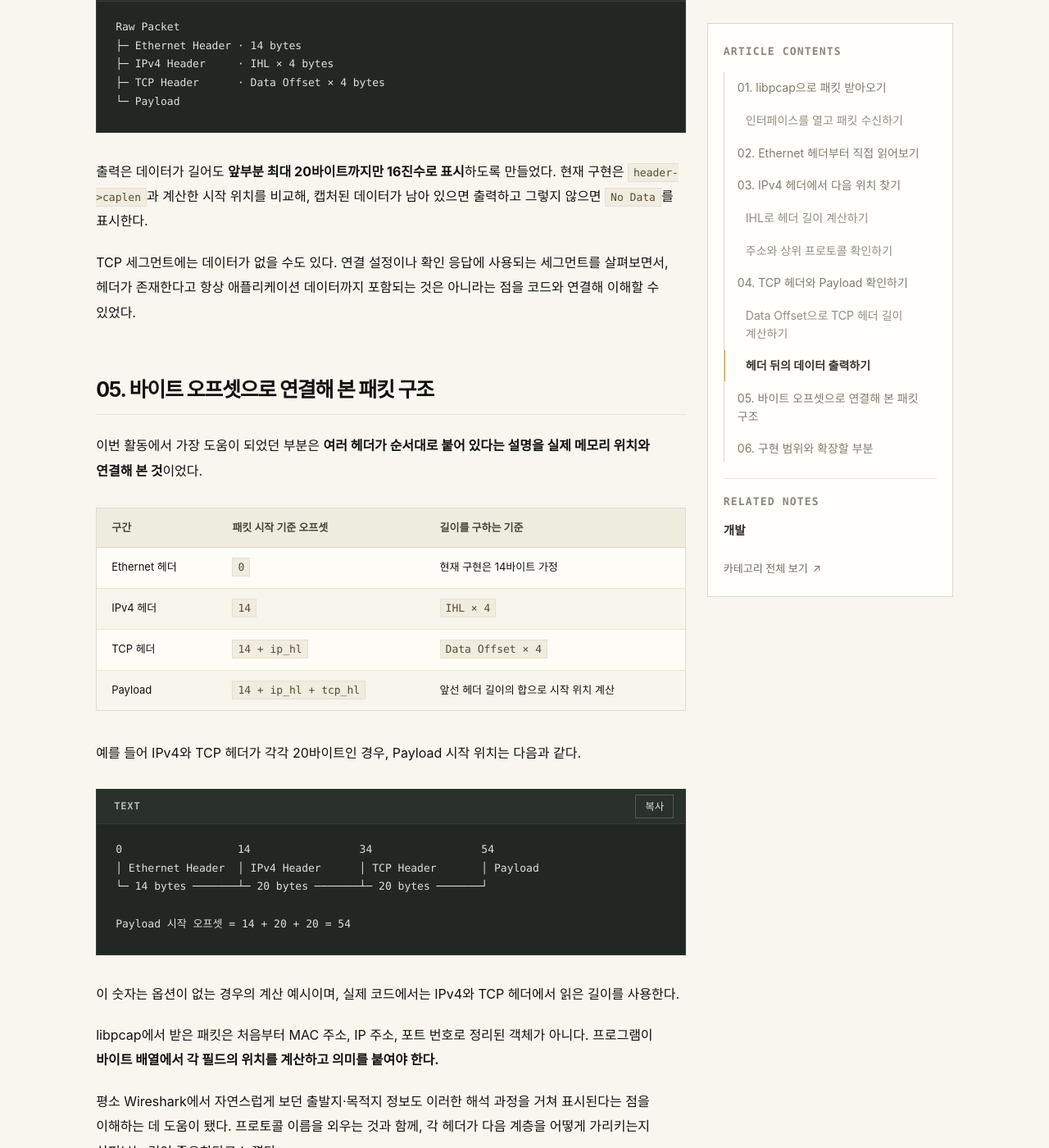
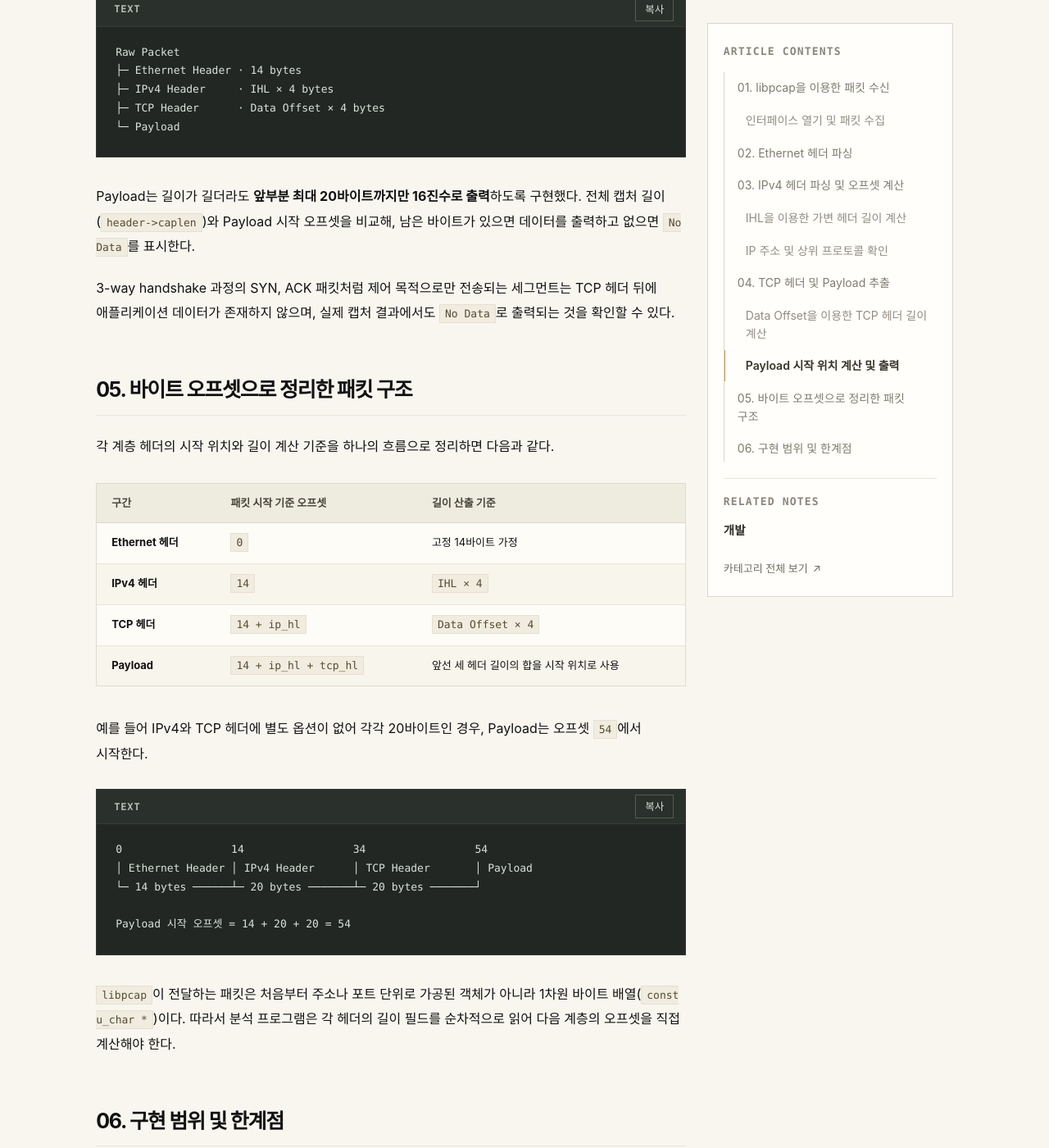
Before and after one commit to cprtmchzh/cprtmchzh.github.io, a Jekyll site: the page built from _posts/2026-11-12-packet-capture-tool.md, in a window 1280 px wide and 1400 px high, scrolled down 5574 px. Shown: the whole window at 82% size. Built offline with Jekyll 4.4.1, drawn with Linux system fonts in a browser that asks for light colours; some web fonts are replaced; some of the changed text lies outside the part shown.

Commit message:
Refine description and improve clarity in packet capture tool
Updated the description to clarify the analysis of packet structure and parsing process. Adjusted various sections for improved clarity and accuracy in explaining the packet capture program.

````diff
--- a/_posts/2026-11-12-packet-capture-tool.md
+++ b/_posts/2026-11-12-packet-capture-tool.md
@@ -3,60 +3,60 @@ title: "C와 libpcap으로 패킷 캡처 프로그램 만들기"
 date: 2026-11-12 00:00:00 +0900
 category_slug: development
 thumbnail: ""
-description: "C와 libpcap으로 실시간 패킷 캡처 프로그램을 구현했다. raw packet에서 Ethernet·IPv4·TCP 헤더와 Payload의 위치를 계산하며 패킷 구조를 이해한 기록."
+description: "C와 libpcap으로 실시간 패킷 캡처 프로그램을 구현했다. raw packet에서 Ethernet·IPv4·TCP 헤더와 Payload의 위치를 계산하며 패킷 구조를 분석한 기록."
 tags: ["C", "libpcap", "Network", "Packet Capture", "TCP/IP"]
 sample: false
 ---
 
-네트워크를 공부하면서 Wireshark로 패킷을 확인하는 일은 자주 있었지만, 실제 프로그램에서는 **패킷을 어떻게 받아오고 각 헤더를 어떻게 구분하는지** 궁금했다.
+Wireshark 같은 분석 도구가 네트워크 인터페이스에서 패킷을 어떻게 수신하고 각 계층의 헤더를 어떻게 구분하는지 확인하기 위해, C와 `libpcap`을 이용해 패킷 캡처 프로그램을 직접 구현했다.
 
-그래서 C와 `libpcap`을 이용해 간단한 패킷 캡처 프로그램을 직접 만들어 보았다. 이번 활동의 목표는 **raw packet을 직접 읽으면서 Ethernet → IPv4 → TCP → Payload로 이어지는 구조를 이해하는 것**이었다.
+이번 구현의 목표는 **수신한 raw packet의 바이트 스트림을 직접 파싱하며 Ethernet → IPv4 → TCP → Payload로 이어지는 계층 구조와 오프셋 계산 방식을 확인하는 것**이다.
 
 | 항목 | 내용 |
 | :--- | :--- |
 | **사용 언어·라이브러리** | C · `libpcap` |
 | **입력** | 패킷을 수집할 네트워크 인터페이스 |
 | **분석 대상** | Ethernet → IPv4 → TCP |
-| **출력** | 출발지·목적지 MAC, IP, 포트와 헤더 이후 데이터 최대 20바이트 |
+| **출력** | 출발지·목적지 MAC, IP, 포트 및 헤더 이후 데이터 최대 20바이트 |
 | **GitHub** | [cprtmchzh/packet-capture-tool](https://github.com/cprtmchzh/packet-capture-tool) |
 
 ---
 
-## 01. libpcap으로 패킷 받아오기
+## 01. libpcap을 이용한 패킷 수신
 
-### 인터페이스를 열고 패킷 수신하기
+### 인터페이스 열기 및 패킷 수집
 
-프로그램을 실행할 때 패킷을 수집할 네트워크 인터페이스를 인자로 입력받도록 했다.
+프로그램 실행 시 패킷을 수집할 네트워크 인터페이스 이름을 인자로 입력받는다.
 
 ```text
 pcap-test <interface>
 ```
 
-프로그램에서는 `pcap_open_live()`로 해당 인터페이스를 열고, `pcap_next_ex()`를 반복 호출하면서 패킷을 하나씩 받아온다.
+내부적으로는 `pcap_open_live()`를 호출해 해당 인터페이스의 캡처 핸들을 열고, 반복문에서 `pcap_next_ex()`를 호출해 패킷을 순차적으로 읽어온다.
 
 ```text
 네트워크 인터페이스
         ↓
 libpcap으로 패킷 수신
         ↓
-Raw Packet과 캡처 메타데이터
+Raw Packet 및 캡처 메타데이터 확보
         ↓
-헤더 위치 계산 및 정보 출력
+헤더 오프셋 계산 및 필드 정보 출력
 ```
 
 | 함수 | 코드에서의 역할 |
 | :--- | :--- |
 | `pcap_open_live()` | 지정한 인터페이스의 실시간 캡처 핸들 생성 |
-| `pcap_next_ex()` | 다음 패킷의 메타데이터와 바이트 데이터 수신 |
-| `pcap_close()` | 캡처 핸들 정리 |
+| `pcap_next_ex()` | 다음 패킷의 메타데이터와 바이트 배열 수신 |
+| `pcap_close()` | 캡처 핸들 해제 |
 
-반복문에서는 타임아웃이면 다음 패킷을 기다리고, 오류나 캡처 종료가 반환되면 루프를 빠져나오도록 했다.
+반복문에서는 읽기 타임아웃이 발생하면 다음 패킷을 대기하고, 오류나 캡처 종료 상태가 반환되면 루프를 종료하도록 구성했다.
 
-처음에는 패킷 캡처 자체가 복잡할 것이라고 생각했다. 하지만 인터페이스에서 패킷을 가져오는 부분은 libpcap이 처리해 주었고, 실제로 고민할 부분은 **받아온 바이트 데이터를 어떻게 해석할 것인가**였다.
+인터페이스에서 패킷을 수집하는 과정 자체는 `libpcap`이 처리하므로, 실제 구현의 핵심은 **수신한 바이트 배열을 각 프로토콜 규격에 맞게 해석하는 것**이다.
 
-## 02. Ethernet 헤더부터 직접 읽어보기
+## 02. Ethernet 헤더 파싱
 
-이번 프로그램은 **VLAN 태그가 없는 14바이트 Ethernet 헤더**를 전제로 패킷을 읽는다. 패킷 시작 부분을 직접 정의한 Ethernet 헤더 구조체로 해석하고, 출발지·목적지 MAC과 EtherType을 확인했다.
+본 프로그램은 **VLAN 태그가 없는 14바이트 표준 Ethernet 헤더**를 전제로 패킷을 해석한다. 패킷의 시작 주소를 Ethernet 헤더 구조체 포인터로 캐스팅해 출발지·목적지 MAC 주소와 EtherType 필드를 읽는다.
 
 ```text
 Ethernet Header · 14 bytes
@@ -65,13 +65,13 @@ Ethernet Header · 14 bytes
 └─ EtherType       · 2 bytes
 ```
 
-| 필드 | 시작 위치 | 길이 | 용도 |
+| 필드 | 시작 오프셋 | 길이 | 용도 |
 | :--- | ---: | ---: | :--- |
 | Destination MAC | 0 | 6바이트 | 목적지 MAC 주소 |
 | Source MAC | 6 | 6바이트 | 출발지 MAC 주소 |
-| EtherType | 12 | 2바이트 | 다음 계층의 프로토콜 구분 |
+| EtherType | 12 | 2바이트 | 상위 계층 프로토콜 식별 |
 
-위치는 패킷 시작을 기준으로 한 바이트 오프셋이다. 코드에서는 EtherType의 두 바이트를 조합하고, 값이 `0x0800`인 **IPv4 패킷만 다음 단계로 넘겼다.**
+오프셋은 패킷 시작 위치를 기준으로 한 바이트 단위다. 코드에서는 EtherType의 두 바이트를 빅 엔디안(Big-endian) 기준으로 조합한 뒤, 값이 `0x0800`(IPv4)인 패킷만 다음 단계로 전달한다.
 
 ```c
 uint16_t ether_type = eth->ether_type[0] << 8 | eth->ether_type[1];
@@ -80,67 +80,65 @@ if (ether_type != 0x0800)
     return;
 ```
 
-이 과정에서 Wireshark의 `Ethernet II` 정보도 결국 패킷 앞부분의 바이트를 정해진 구조에 맞춰 읽고 해석한 결과라는 것을 확인할 수 있었다.
+> **캡처 형식의 전제:** `libpcap`이 반환하는 링크 계층 헤더 형식은 네트워크 인터페이스 종류에 따라 달라질 수 있다. 현재 코드는 Ethernet(`DLT_EN10MB`) 환경을 가정하며, 다른 링크 계층 형식까지 지원하려면 `pcap_datalink()`로 데이터링크 타입을 먼저 확인해야 한다. ([libpcap 공식 문서](https://www.tcpdump.org/manpages/pcap_datalink.3pcap.html))
 
-> **캡처 형식의 전제:** libpcap이 반환하는 데이터의 링크 계층 형식은 인터페이스에 따라 달라질 수 있다. 현재 코드는 Ethernet을 가정하며, 다른 캡처 형식까지 처리하려면 `pcap_datalink()`로 형식을 확인하는 과정이 필요하다. [libpcap 공식 문서](https://www.tcpdump.org/manpages/pcap_datalink.3pcap.html)
+## 03. IPv4 헤더 파싱 및 오프셋 계산
 
-## 03. IPv4 헤더에서 다음 위치 찾기
+### IHL을 이용한 가변 헤더 길이 계산
 
-### IHL로 헤더 길이 계산하기
-
-이 프로그램에서 IPv4 헤더는 Ethernet 헤더 14바이트 뒤에서 시작한다.
+IPv4 헤더는 Ethernet 헤더(14바이트) 바로 뒤에서 시작한다.
 
 ```c
 const uint8_t *ip = packet + ETH_HDR_LEN;
 uint8_t ip_hl = (ip[0] & 0x0F) * 4;
 ```
 
-여기서 신경 써야 했던 부분은 **IPv4 헤더 길이가 항상 20바이트로 고정되어 있지는 않다는 것**이었다.
+여기서 주의할 점은 **IPv4 헤더 길이가 항상 20바이트로 고정되어 있지 않다는 것**이다.
 
-첫 번째 바이트의 하위 4비트인 **IHL(Internet Header Length)**은 헤더 길이를 32비트, 즉 4바이트 단위로 나타낸다. 따라서 하위 4비트를 읽은 뒤 `4`를 곱하면 바이트 단위의 헤더 길이를 구할 수 있다. [RFC 791](https://www.rfc-editor.org/rfc/rfc791)
+IPv4 헤더의 첫 번째 바이트 하위 4비트인 **IHL(Internet Header Length)**은 헤더 길이를 32비트(4바이트) 워드 단위로 나타낸다. 따라서 하위 4비트 값을 마스킹해 추출한 뒤 `4`를 곱해야 실제 바이트 단위 길이를 얻을 수 있다. ([RFC 791](https://www.rfc-editor.org/rfc/rfc791))
 
-| IHL 값 | 계산 | IPv4 헤더 길이 |
+| IHL 값 | 계산식 | IPv4 헤더 길이 |
 | ---: | :--- | ---: |
-| `5` | `5 × 4` | 20바이트 |
-| `6` | `6 × 4` | 24바이트 |
+| `5` | `5 × 4` | 20바이트 (기본) |
+| `6` | `6 × 4` | 24바이트 (옵션 포함) |
 
-위 표는 길이 계산 예시다. 단순히 IPv4 헤더를 항상 20바이트로 취급하면, 옵션이 포함된 패킷에서 다음 헤더의 위치를 잘못 계산할 수 있다.
+IPv4 헤더 길이를 20바이트 상수로 고정해 처리하면, IP 옵션이 포함된 패킷을 만났을 때 상위 계층(TCP) 헤더의 시작 위치를 잘못 참조하게 된다.
 
-### 주소와 상위 프로토콜 확인하기
+### IP 주소 및 상위 프로토콜 확인
 
-IPv4 헤더에서는 다음 정보를 읽었다.
+IPv4 헤더에서 추출한 주요 필드는 다음과 같다.
 
-| 필드 | IPv4 헤더 내 위치 | 처리 |
+| 필드 | IPv4 헤더 내 오프셋 | 처리 내용 |
 | :--- | :--- | :--- |
-| Protocol | 바이트 오프셋 `9` | 값이 `6`인 TCP만 다음 단계로 전달 |
+| Protocol | 바이트 오프셋 `9` | 값이 `6`(TCP)인 패킷만 다음 단계로 전달 |
 | Source IP | 바이트 오프셋 `12~15` | 출발지 IPv4 주소 출력 |
 | Destination IP | 바이트 오프셋 `16~19` | 목적지 IPv4 주소 출력 |
 
-직접 위치를 계산해 보면서 헤더 내부에 길이와 프로토콜 정보가 존재하는 이유를 더 명확하게 이해할 수 있었다. **현재 계층의 헤더가 다음 계층의 위치와 종류를 알려주는 구조**였다.
+각 계층의 헤더는 이처럼 **자신의 전체 길이와 다음 계층의 프로토콜 종류를 명시**하여, 파서가 연속된 바이트 스트림에서 다음 헤더를 찾아갈 수 있도록 설계되어 있다.
 
-## 04. TCP 헤더와 Payload 확인하기
+## 04. TCP 헤더 및 Payload 추출
 
-### Data Offset으로 TCP 헤더 길이 계산하기
+### Data Offset을 이용한 TCP 헤더 길이 계산
 
-IPv4의 Protocol 값이 `6`이면 TCP 분석 단계로 넘어간다. TCP 헤더의 시작 위치는 다음과 같이 구했다.
+IPv4의 Protocol 필드 값이 `6`이면 TCP 헤더 파싱으로 넘어간다. TCP 헤더의 시작 위치는 패킷 시작 주소에 Ethernet 헤더 길이와 앞서 계산한 IPv4 헤더 길이를 더해 구한다.
 
 ```text
-TCP 헤더 시작 위치 = 패킷 시작 + 14 + IPv4 헤더 길이
+TCP 헤더 시작 위치 = 패킷 시작 + 14 + IPv4 헤더 길이(ip_hl)
 ```
 
-TCP도 헤더 길이가 가변적이다. **Data Offset**은 TCP 헤더 길이를 4바이트 단위로 나타내므로, 해당 값을 읽고 `4`를 곱해 실제 길이를 계산한다. [RFC 9293](https://www.rfc-editor.org/rfc/rfc9293)
+TCP 역시 옵션에 따라 헤더 길이가 달라진다. **Data Offset** 필드가 헤더 길이를 4바이트 단위로 나타내므로, 해당 비트를 추출해 `4`를 곱한다. ([RFC 9293](https://www.rfc-editor.org/rfc/rfc9293))
 
-현재 코드의 TCP 구조체에서는 `th_hl` 배열이 TCP 헤더의 바이트 오프셋 `4`부터 시작한다. 따라서 `th_hl[8]`은 TCP 헤더 기준 오프셋 `12`에 해당하며, 그 바이트의 상위 4비트를 읽는다.
+현재 구현된 TCP 구조체에서 `th_hl` 배열은 TCP 헤더의 바이트 오프셋 `4`부터 시작한다. 따라서 `th_hl[8]`이 TCP 헤더 기준 오프셋 `12` 바이트에 해당하며, 이 바이트의 상위 4비트를 시프트 연산으로 추출한다.
 
 ```c
 uint8_t tcp_hl = (tcp->th_hl[8] >> 4) * 4;
 ```
 
-계산한 길이는 다음 데이터의 위치를 찾는 데 사용하고, 화면에는 **Source Port와 Destination Port**를 출력했다.
+TCP 헤더에서는 **Source Port와 Destination Port**를 읽어 출력하고, 계산한 `tcp_hl` 값은 Payload 시작 위치를 찾는 데 사용한다.
 
-### 헤더 뒤의 데이터 출력하기
+### Payload 시작 위치 계산 및 출력
 
-Ethernet·IPv4·TCP 헤더 길이를 모두 더하면 TCP 헤더 바로 다음 위치를 구할 수 있다.
+Ethernet, IPv4, TCP 헤더의 길이를 모두 더하면 TCP Payload의 시작 위치가 된다.
 
 ```c
 const uint8_t *payload = packet + ETH_HDR_LEN + ip_hl + tcp_hl;
@@ -154,64 +152,57 @@ Raw Packet
 └─ Payload
 ```
 
-출력은 데이터가 길어도 **앞부분 최대 20바이트까지만 16진수로 표시**하도록 만들었다. 현재 구현은 `header->caplen`과 계산한 시작 위치를 비교해, 캡처된 데이터가 남아 있으면 출력하고 그렇지 않으면 `No Data`를 표시한다.
+Payload는 길이가 길더라도 **앞부분 최대 20바이트까지만 16진수로 출력**하도록 구현했다. 전체 캡처 길이(`header->caplen`)와 Payload 시작 오프셋을 비교해, 남은 바이트가 있으면 데이터를 출력하고 없으면 `No Data`를 표시한다.
 
-TCP 세그먼트에는 데이터가 없을 수도 있다. 연결 설정이나 확인 응답에 사용되는 세그먼트를 살펴보면서, 헤더가 존재한다고 항상 애플리케이션 데이터까지 포함되는 것은 아니라는 점을 코드와 연결해 이해할 수 있었다.
+3-way handshake 과정의 SYN, ACK 패킷처럼 제어 목적으로만 전송되는 세그먼트는 TCP 헤더 뒤에 애플리케이션 데이터가 존재하지 않으며, 실제 캡처 결과에서도 `No Data`로 출력되는 것을 확인할 수 있다.
 
-## 05. 바이트 오프셋으로 연결해 본 패킷 구조
+## 05. 바이트 오프셋으로 정리한 패킷 구조
 
-이번 활동에서 가장 도움이 되었던 부분은 **여러 헤더가 순서대로 붙어 있다는 설명을 실제 메모리 위치와 연결해 본 것**이었다.
+각 계층 헤더의 시작 위치와 길이 계산 기준을 하나의 흐름으로 정리하면 다음과 같다.
 
-| 구간 | 패킷 시작 기준 오프셋 | 길이를 구하는 기준 |
+| 구간 | 패킷 시작 기준 오프셋 | 길이 산출 기준 |
 | :--- | :--- | :--- |
-| Ethernet 헤더 | `0` | 현재 구현은 14바이트 가정 |
-| IPv4 헤더 | `14` | `IHL × 4` |
-| TCP 헤더 | `14 + ip_hl` | `Data Offset × 4` |
-| Payload | `14 + ip_hl + tcp_hl` | 앞선 헤더 길이의 합으로 시작 위치 계산 |
+| **Ethernet 헤더** | `0` | 고정 14바이트 가정 |
+| **IPv4 헤더** | `14` | `IHL × 4` |
+| **TCP 헤더** | `14 + ip_hl` | `Data Offset × 4` |
+| **Payload** | `14 + ip_hl + tcp_hl` | 앞선 세 헤더 길이의 합을 시작 위치로 사용 |
 
-예를 들어 IPv4와 TCP 헤더가 각각 20바이트인 경우, Payload 시작 위치는 다음과 같다.
+예를 들어 IPv4와 TCP 헤더에 별도 옵션이 없어 각각 20바이트인 경우, Payload는 오프셋 `54`에서 시작한다.
 
 ```text
-0                  14                 34                 54
-│ Ethernet Header  │ IPv4 Header      │ TCP Header       │ Payload
-└─ 14 bytes ───────┴─ 20 bytes ───────┴─ 20 bytes ───────┘
+0                 14                 34                 54
+│ Ethernet Header │ IPv4 Header      │ TCP Header       │ Payload
+└─ 14 bytes ──────┴─ 20 bytes ───────┴─ 20 bytes ───────┘
 
 Payload 시작 오프셋 = 14 + 20 + 20 = 54
 ```
 
-이 숫자는 옵션이 없는 경우의 계산 예시이며, 실제 코드에서는 IPv4와 TCP 헤더에서 읽은 길이를 사용한다.
+`libpcap`이 전달하는 패킷은 처음부터 주소나 포트 단위로 가공된 객체가 아니라 1차원 바이트 배열(`const u_char *`)이다. 따라서 분석 프로그램은 각 헤더의 길이 필드를 순차적으로 읽어 다음 계층의 오프셋을 직접 계산해야 한다.
 
-libpcap에서 받은 패킷은 처음부터 MAC 주소, IP 주소, 포트 번호로 정리된 객체가 아니다. 프로그램이 **바이트 배열에서 각 필드의 위치를 계산하고 의미를 붙여야 한다.**
-
-평소 Wireshark에서 자연스럽게 보던 출발지·목적지 정보도 이러한 해석 과정을 거쳐 표시된다는 점을 이해하는 데 도움이 됐다. 프로토콜 이름을 외우는 것과 함께, 각 헤더가 다음 계층을 어떻게 가리키는지 살펴보는 것이 중요하다고 느꼈다.
-
-## 06. 구현 범위와 확장할 부분
+## 06. 구현 범위 및 한계점
 
 ### 현재 구현 범위
 
-이번 프로그램은 패킷 구조를 공부하기 위한 간단한 실습이다. 지원하는 범위는 다음과 같다.
+본 프로그램은 패킷 구조 파악을 위한 기본 구현으로, 지원 범위는 다음과 같다.
 
-| 항목 | 현재 구현 |
+| 항목 | 현재 구현 내용 |
 | :--- | :--- |
 | **패킷 수집** | 지정한 인터페이스에서 실시간 캡처 |
 | **분석 대상** | 14바이트 Ethernet → IPv4 → TCP |
 | **주소·포트 출력** | 출발지·목적지 MAC, IPv4 주소, TCP 포트 |
-| **데이터 출력** | 계산한 TCP 헤더 이후의 캡처 데이터 최대 20바이트 |
-| **다른 프로토콜** | UDP·ARP·IPv6 별도 처리 없음 |
-| **파일 저장** | `.pcap` 저장 기능 없음 |
+| **데이터 출력** | TCP 헤더 이후 캡처 데이터 최대 20바이트 (Hex) |
+| **기타 프로토콜** | UDP·ARP·IPv6 등은 필터링하여 생략 |
+| **파일 입출력** | `.pcap` 파일 저장 및 불러오기 미지원 |
 
-현재 코드는 헤더를 읽기 전의 길이 검증이나 IPv4 조각 재조립까지 구현한 상태는 아니다. 또한 데이터 길이를 IP Total Length 대신 캡처 길이인 `caplen`으로 계산하므로, Ethernet 패딩 등이 TCP Payload와 함께 출력될 수 있다. 다양한 패킷을 정확히 처리하려면 이 경계들을 보완해야 한다.
+현재 코드는 메모리 접근 전 `caplen` 경계 검증이나 IPv4 단편화(Fragmentation) 패킷 재조립을 수행하지 않는다. 또한 Payload 길이를 계산할 때 IP 헤더의 `Total Length` 필드 대신 `libpcap`의 캡처 길이(`caplen`)를 기준으로 삼기 때문에, 패킷 크기가 작아 추가된 Ethernet 트레일러(Padding) 바이트가 Payload에 포함되어 출력될 수 있다.
 
-### 이후 확장해 보고 싶은 기능
+### 향후 개선 방향
 
-- **파싱 보완:** 캡처 형식 확인, 헤더 길이 검증, IP 길이를 반영한 Payload 범위 계산
-- **프로토콜 확장:** UDP·ARP·IPv6 헤더 분석
-- **캡처 필터:** BPF를 이용한 수집 대상 제한
-- **파일 입출력:** `.pcap` 저장과 저장된 패킷 분석
-- **상위 계층 분석:** HTTP 등 애플리케이션 프로토콜 해석
-- **통계 기능:** 패킷 수·프로토콜 분포 집계와 간단한 이상 트래픽 탐지
-
-규모가 큰 프로그램은 아니지만, **패킷을 직접 받아서 헤더를 구분하고 다음 데이터의 위치를 계산해 본 경험**이라는 점에서 의미가 있었다. 이후 네트워크 보안 프로젝트를 진행할 때도 이 바이트 단위의 구조를 떠올리며 통신을 분석해 보고 싶다.
+- **파싱 예외 처리 보완:** `pcap_datalink()` 확인, 각 헤더 접근 전 `caplen` 길이 검증, IP `Total Length` 기반의 정확한 Payload 길이 계산
+- **프로토콜 확장:** UDP, ARP, ICMP, IPv6 헤더 파싱 추가
+- **캡처 필터 적용:** `pcap_compile()` 및 `pcap_setfilter()`를 이용해 BPF(Berkeley Packet Filter) 적용
+- **파일 입출력:** 캡처 패킷의 `.pcap` 파일 덤프 및 오프라인 파일 분석 기능 추가
+- **상위 계층 분석:** HTTP, TLS 등 애플리케이션 계층 프로토콜 식별
 
 ---
 
````
